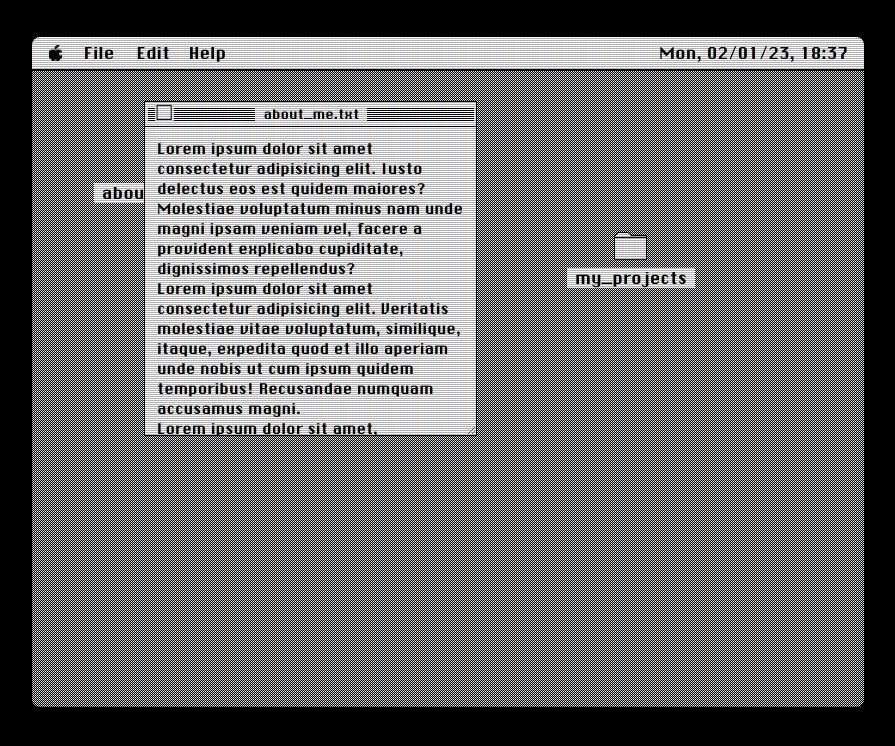
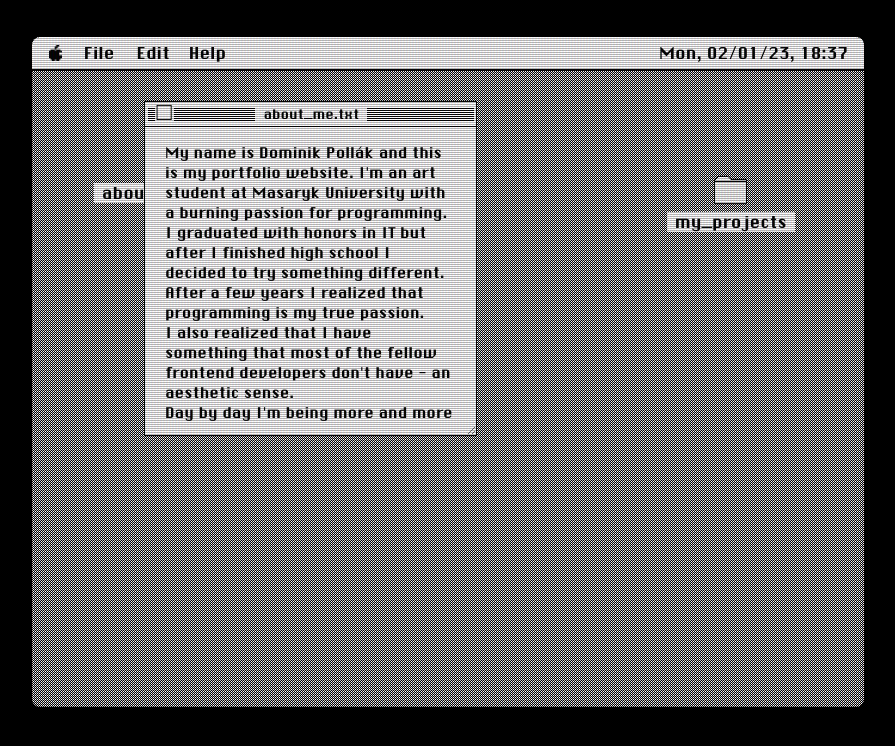
Before and after one commit to dominikpollak/dev_portfolio, a React (Create React App) app: page / in a window 1280 px wide. Both pictures are taken after a click on the button "about_me.txt". Shown: the top 746 px of the page, without its empty margins (192-1087 px from the left). Built offline with nearby package versions, Linux system fonts and the light colour scheme.

Commit message:
resize and scrollbar working

```diff
--- a/src/App.tsx
+++ b/src/App.tsx
@@ -4,12 +4,14 @@ import Navbar from './components/Navbar'
 import AboutMe from './components/Aboutme'
 import MyProjects from './components/MyProjects'
 import OpenedAboutme from './folders/OpenedAboutme'
+import OpenedMyProjects from './folders/OpenedMyProjects'
 
 
 function App() {
 
   const [swap, setSwap] = useState(false)
-  const [open, setOpen] = useState(false)
+  const [openAboutme, setOpenAboutme] = useState(false)
+  const [openMyProjects, setOpenMyProjects] = useState(false)
 
   const screenRef = useRef(null)
 
@@ -35,18 +37,23 @@ function App() {
               <Navbar />
 
               {/* About me folder icon */}
-              <button onClick={() => setOpen(true)} className=' translate-x-[80%] translate-y-[100%] w-[12%]'>
+              <button onClick={() => setOpenAboutme(true)} className=' translate-x-[80%] translate-y-[100%] w-[12%]'>
                 <AboutMe />
               </button>
 
               {/* Opened about me folder */}
-              {open &&
-                <OpenedAboutme screenRef={screenRef} setOpen={setOpen} />}
+              {openAboutme &&
+                <OpenedAboutme screenRef={screenRef} setOpenAboutme={setOpenAboutme} />}
 
               {/* My projects folder icon */}
-              <div className=' translate-x-[550%] translate-y-[170%] w-[12%]'>
+              <button onClick={()=> setOpenMyProjects(true)} className=' translate-x-[550%] translate-y-[170%] w-[12%]'>
                 <MyProjects />
-              </div>
+              </button>
+
+              {/* Opened my_projects folder */}
+              {openMyProjects &&
+                <OpenedMyProjects screenRef={screenRef} setOpenMyProjects={setOpenMyProjects}/>}
+
             </motion.div>
           </div>
         </div>
--- a/src/components/MyProjects.tsx
+++ b/src/components/MyProjects.tsx
@@ -20,7 +20,7 @@ export default function MyProjects() {
     }
     return (
         <>
-            <div className='flex flex-col items-center cursor-pointer' onClick={handleMyprojects}>
+            <div className='flex flex-col items-center cursor-pointer select-none' onClick={handleMyprojects}>
                 <div className='w-[33%] mb-2'>
                     <img src={FolderIcon} className={myprojects ? 'invert' : 'brightness-[115%]'} alt='folder' />
                 </div>
--- a/src/folders/OpenedAboutme.tsx
+++ b/src/folders/OpenedAboutme.tsx
@@ -1,15 +1,16 @@
-import { motion } from "framer-motion"
+import { motion, useDragControls } from "framer-motion"
 import { RefObject, useState } from "react"
 
 interface Props {
     screenRef: RefObject<HTMLInputElement>,
-    setOpen: React.Dispatch<React.SetStateAction<boolean>>
+    setOpenAboutme: React.Dispatch<React.SetStateAction<boolean>>
 }
 
-const OpenedAboutme: React.FC<Props> = ({ screenRef, setOpen }) => {
 
-    const [isDraggable, setIsDraggable] = useState(true)
+const OpenedAboutme: React.FC<Props> = ({ screenRef, setOpenAboutme }) => {
+
     const [dark, setDark] = useState(false)
+    const dragControls = useDragControls()
 
 
     const handleClose = () => {
@@ -17,23 +18,29 @@ const OpenedAboutme: React.FC<Props> = ({ screenRef, setOpen }) => {
 
         setTimeout(() => {
             setDark(false)
-            setOpen(false)
+            setOpenAboutme(false)
         }, 60)
+    }
+
+    function startDrag(e: any) {
+        dragControls.start(e)
     }
 
     return (
         <motion.div
             className='absolute bg-white border-[1.5px] border-black block min-h-[25px] w-[40%] h-[50%] z-40 box-border overflow-hidden resize top-[4rem] left-[7rem]'
             initial={{ scale: 0, originX: 0, originY: 0 }} animate={{ scale: 1 }} transition={{ duration: 1.2 }}
-            drag={isDraggable}
+            drag
             dragMomentum={false}
             dragConstraints={screenRef}
+            dragListener={false}
             dragElastic={false}
-        // onDragEnd={() => setIsDraggable(false)}
+            dragControls={dragControls}
         >
 
-            <div
-                className='relative h-[25px] border-b-[1.5px] border-black bg-white flex items-center select-none'
+            <motion.div
+                onPointerDown={startDrag}
+                className='relative h-[25px] border-b-[1.5px] border-black flex items-center select-none'
             // onClick={() => setIsDraggable(true)}
             >
 
@@ -49,23 +56,31 @@ const OpenedAboutme: React.FC<Props> = ({ screenRef, setOpen }) => {
                         about_me.txt
                     </div>
                 </div>
-            </div>
+            </motion.div>
 
             <div
-                className='flex justify-start flex-row p-3 h-full w-full overflow-y-auto '>
+                className='flex justify-start flex-row h-[90%] w-full overflow-y-auto '>
 
-                <div className='text-[0.9rem] z-[60] select-none w-full h-full'>
+                <div className='text-[0.9rem] px-5 py-4  z-[60] select-none w-full h-full'>
                     <p>
-                        Lorem ipsum dolor sit amet consectetur adipisicing elit. Iusto delectus eos est quidem maiores? Molestiae voluptatum minus nam unde magni ipsam veniam vel, facere a provident explicabo cupiditate, dignissimos repellendus?
+                        My name is Dominik Pollák and this is my portfolio website. I'm an art student at Masaryk University with a burning passion for programming.
                     </p>
                     <p>
-                        Lorem ipsum dolor sit amet consectetur adipisicing elit. Veritatis molestiae vitae voluptatum, similique, itaque, expedita quod et illo aperiam unde nobis ut cum ipsum quidem temporibus! Recusandae numquam accusamus magni.
+                        I graduated with honors in IT but after I finished high school I decided to try something different. After a few years I realized that programming is my true passion.
                     </p>
                     <p>
-                        Lorem ipsum dolor sit amet, consectetur adipisicing elit. Beatae, expedita eaque nobis eum quod nemo sed inventore at minus sint mollitia laboriosam omnis unde veritatis cupiditate voluptas, cumque enim fugiat?
+                        I also realized that I have something that most of the fellow frontend developers don't have - an aesthetic sense.
                     </p>
                     <p>
-                        Lorem ipsum dolor sit, amet consectetur adipisicing elit. Nostrum aperiam consequatur ad eligendi sit iure dolores perspiciatis incidunt id deleniti quae, et dignissimos ullam provident inventore temporibus beatae quia tempora!
+                        Day by day I'm being more and more proficient developer and I'm excited to show you why in this website. In the my_projects folder you will find the projects I'm the most proud of. In the navbar you'll find contact information.
+                    </p>
+                    <br />
+
+                    <p>
+                        My skillset:
+                    </p>
+                    <p>
+                        Javascript/Typescript, CSS, HTML, React, NextJS, Git, Tailwind CSS, REST, Redux, Photoshop
                     </p>
                 </div>
             </div>
--- /dev/null
+++ b/src/folders/OpenedMyProjects.tsx
@@ -0,0 +1,78 @@
+import { motion, useDragControls } from "framer-motion"
+import { RefObject, useState } from "react"
+
+interface Props {
+    screenRef: RefObject<HTMLInputElement>,
+    setOpenMyProjects: React.Dispatch<React.SetStateAction<boolean>>
+}
+
+
+const OpenedMyProjects: React.FC<Props> = ({ screenRef, setOpenMyProjects }) => {
+
+    const [dark, setDark] = useState(false)
+    const dragControls = useDragControls()
+
+
+    const handleClose = () => {
+        setDark(true)
+
+        setTimeout(() => {
+            setDark(false)
+            setOpenMyProjects(false)
+        }, 60)
+    }
+
+    function startDrag(e: any) {
+        dragControls.start(e)
+    }
+
+    return (
+        <motion.div
+            className='absolute bg-white border-[1.5px] border-black block min-h-[25px] w-[40%] h-[50%] z-40 box-border overflow-hidden resize top-[10rem] left-[15rem]'
+            initial={{ scale: 0, originX: 0, originY: 0 }} animate={{ scale: 1 }} transition={{ duration: 1.2 }}
+            drag
+            dragMomentum={false}
+            dragConstraints={screenRef}
+            dragListener={false}
+            dragElastic={false}
+            dragControls={dragControls}
+        >
+
+            <motion.div
+                onPointerDown={startDrag}
+                className='relative h-[25px] border-b-[1.5px] border-black flex items-center select-none'
+            // onClick={() => setIsDraggable(true)}
+            >
+
+                <div className='absolute z-0 h-[55%] w-[98.5%] ml-[0.2rem]' style={{ background: 'repeating-linear-gradient(to bottom, #000, #000 1px, #fff 1px, #fff 2px)' }} />
+
+                <div
+                    className='ml-[0.6rem] text-[1.6rem] cursor-pointer h-[100%] w-auto flex justify-center items-center pb-[0.5rem] px-[2px] bg-white z-10' onClick={() => { handleClose() }}>
+                    {!dark ? '□' : '■'}
+                </div>
+
+                <div className='flex justify-center items-center w-full mr-[1.7rem] h-[100%] z-10'>
+                    <div className='bg-white h-[100%] flex items-center px-2 text-[0.8rem]'>
+                        my_projects
+                    </div>
+                </div>
+            </motion.div>
+
+            <div className="relative h-[20px] border-black flex items-center justify-between select-none text-[0.7rem] px-2">
+                <p>3 items</p>
+                <p>12K in folder</p>
+                <p>188K available</p>
+            </div>
+
+            <div className='flex flex-col h-[95%] w-full overflow-y-auto '>
+
+                <button className="border-y-2 border-black hover:bg-black hover:text-white">timepark.app</button>
+                <button className="border-b-2 border-black hover:bg-black hover:text-white">art_portfolio</button>
+                <button className="border-b-2 border-black hover:bg-black hover:text-white">pokedex</button>
+            </div>
+
+        </motion.div>
+
+    )
+}
+export default OpenedMyProjects
```
